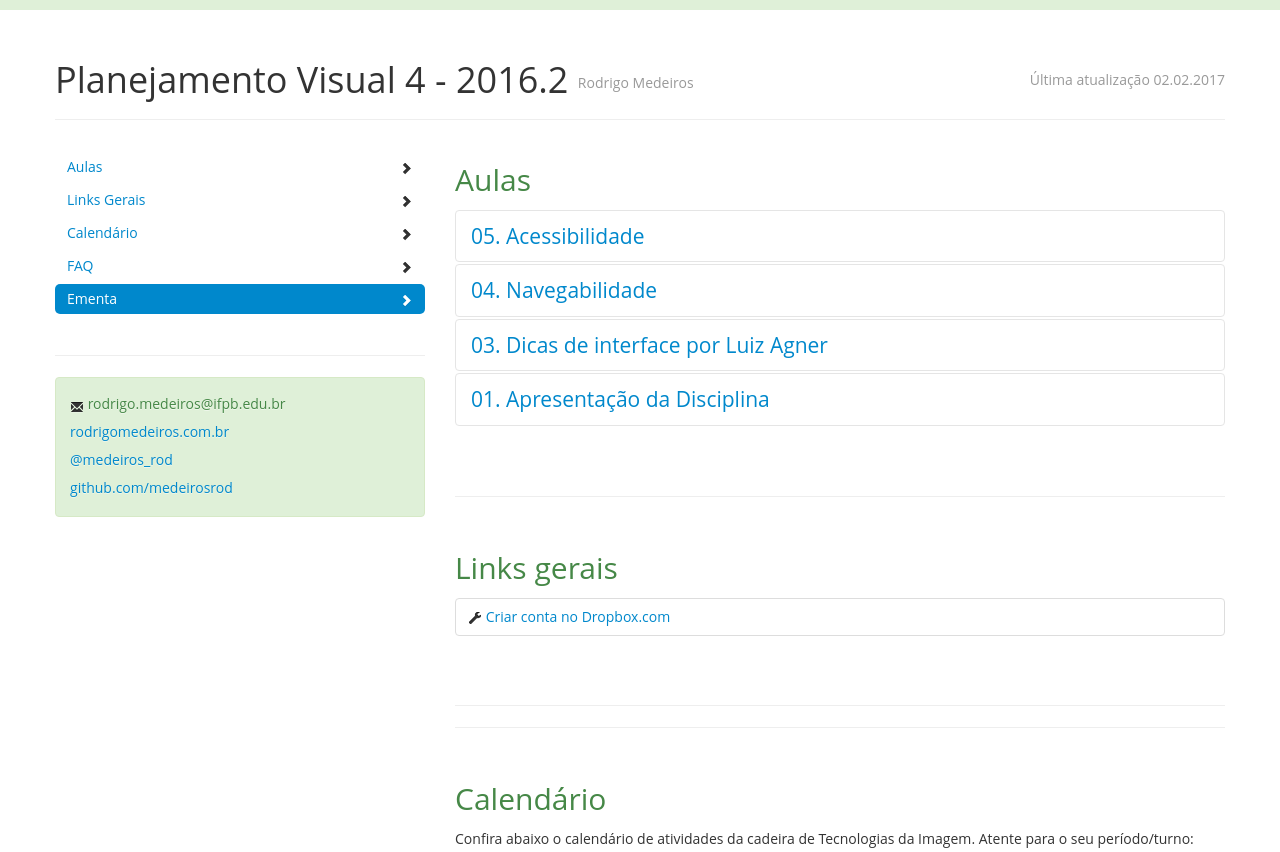
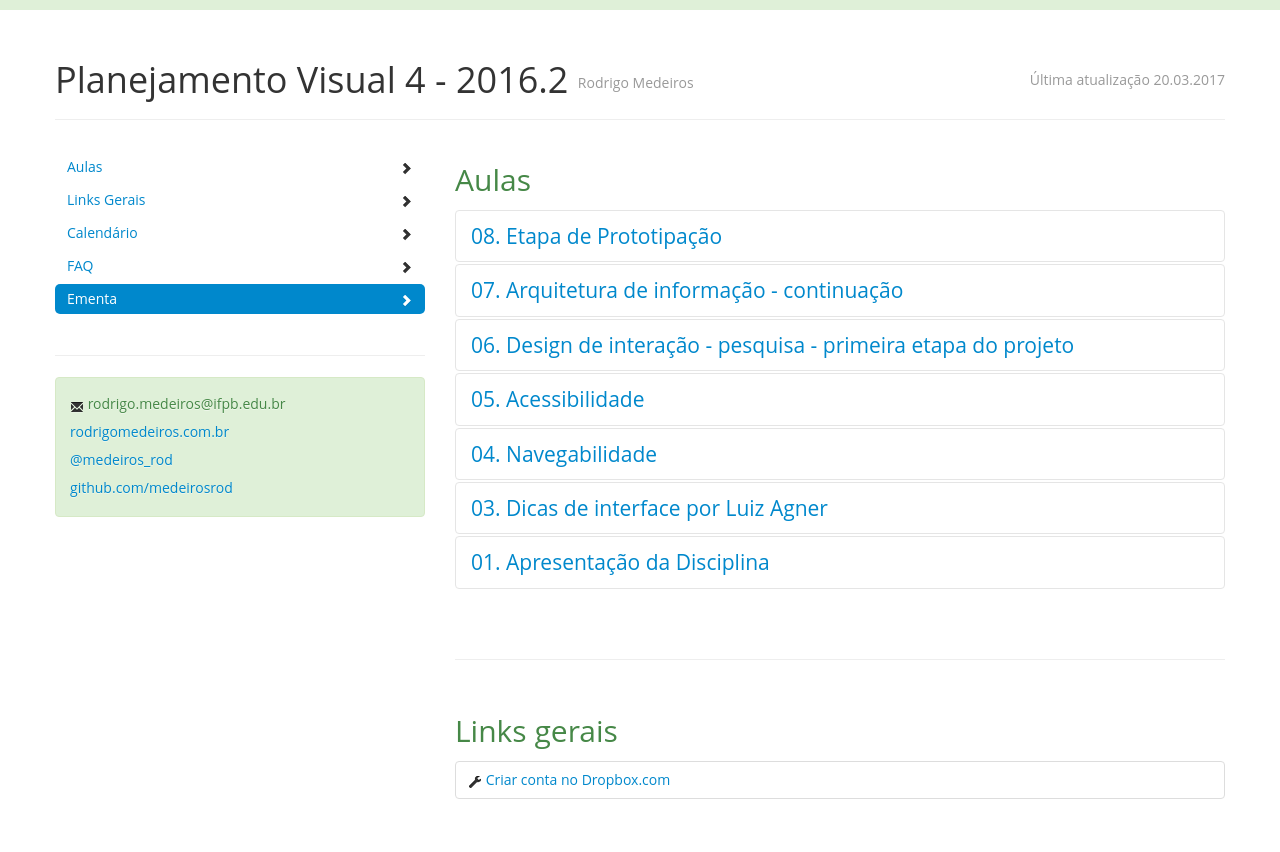
Before and after one commit to medeirosrod/pv4-2016.2, a plain HTML site: page index.html in a window 1280 px wide. Shown: the top 852 px of the page. Drawn offline with nearby package versions, Linux system fonts and the light colour scheme.

Commit message:
um monte de coisa

```diff
--- a/index.html
+++ b/index.html
@@ -24,7 +24,7 @@ Material desenvolvido e cedido por @rdmuniz para servir como base para os reposi
 
     <div class="container">
           <div class="page-header">
-            <h1> Planejamento Visual 4 -  2016.2 <small>Rodrigo Medeiros</small> <small class="pull-right">Última atualização 02.02.2017</small></h1>
+            <h1> Planejamento Visual 4 -  2016.2 <small>Rodrigo Medeiros</small> <small class="pull-right">Última atualização 20.03.2017</small></h1>
           </div>
 
       <div class="row" id="content">
@@ -149,12 +149,12 @@ Material desenvolvido e cedido por @rdmuniz para servir como base para os reposi
                     </div>
                   </div>
                 </div>
-
+-->
             	<div class="accordion-group">
                   <div class="accordion-heading">
                     <h3>
                       <a class="accordion-toggle" data-toggle="collapse" data-parent="#accordionAulas" data-target="#aula-08">
-                      08. Design de interação - pesquisa - primeira etapa do projeto
+                      08. Etapa de Prototipação
                       </a>
                     </h3>
                   </div>
@@ -163,12 +163,18 @@ Material desenvolvido e cedido por @rdmuniz para servir como base para os reposi
                     <div class="accordion-inner">
                           <p class="pull-right">
                             <a href="downloads/aula08.zip" class="btn btn-success btn-large"><i class="icon-download icon-white"></i> Baixar slides</a><br>
-                            <small>Versão de 26.06.2016</small>
+                            <small>Versão de 20.03.2017</small>
                           </p>
 
-                          <h3>Links</h3>
+
+                            <h3>Links</h3>
                           <ul class="unstyled">
-                            <li><a href="downloads/entrevista-questionario.pdf"><i class="icon-download"></i>Questionário e entrevista</a></li>
+                            <li><a href="http://www.interfacesketch.com/"><i class="icon-film"></i>Interface Scketch</a></li>
+                            <li><a href="https://invisionapp.com/"><i class="icon-film"></i>Invision</a></li>
+                            <li><a href="http://www.axure.com/"><i class="icon-film"></i>Axure</a></li>
+                            <li><a href="https://popapp.in/"><i class="icon-film"></i>POP</a></li>
+                            <li><a href="http://arquiteturadeinformacao.com/por-onde-comecar-em-ux-design/"><i class="icon-film"></i>Por onde começar em UX? Repositório de outras ferramentas, metodologias e soluções.</a></li>
+                            <li><a href="http://archive.iainstitute.org/pt/translations/000332.html"><i class="icon-film"></i>Biblioteca Visual de Garrett</a></li>
                             </ul>
                     </div>
                   </div>
@@ -187,7 +193,7 @@ Material desenvolvido e cedido por @rdmuniz para servir como base para os reposi
                     <div class="accordion-inner">
                           <p class="pull-right">
                             <a href="downloads/aula07.zip" class="btn btn-success btn-large"><i class="icon-download icon-white"></i> Baixar slides</a><br>
-                            <small>Versão de 20.06.2016</small>
+                            <small>Versão de 13.03.2017</small>
                           </p>
                     </div>
                   </div>
@@ -197,7 +203,7 @@ Material desenvolvido e cedido por @rdmuniz para servir como base para os reposi
                   <div class="accordion-heading">
                     <h3>
                       <a class="accordion-toggle" data-toggle="collapse" data-parent="#accordionAulas" data-target="#aula-06">
-                      06. Introdução ao design da experiência e a arquitetura de informação
+                      06. Design de interação - pesquisa - primeira etapa do projeto
                       </a>
                     </h3>
                   </div>
@@ -206,12 +212,12 @@ Material desenvolvido e cedido por @rdmuniz para servir como base para os reposi
                     <div class="accordion-inner">
                           <p class="pull-right">
                             <a href="downloads/aula06.zip" class="btn btn-success btn-large"><i class="icon-download icon-white"></i> Baixar slides</a><br>
-                            <small>Versão de 20.06.2016</small>
+                            <small>Versão de 06.02.2017</small>
                           </p>
                     </div>
                   </div>
                 </div>
--->
+
                 <div class="accordion-group">
                   <div class="accordion-heading">
                     <h3>
```
Also changed, not shown: 3 other files.
